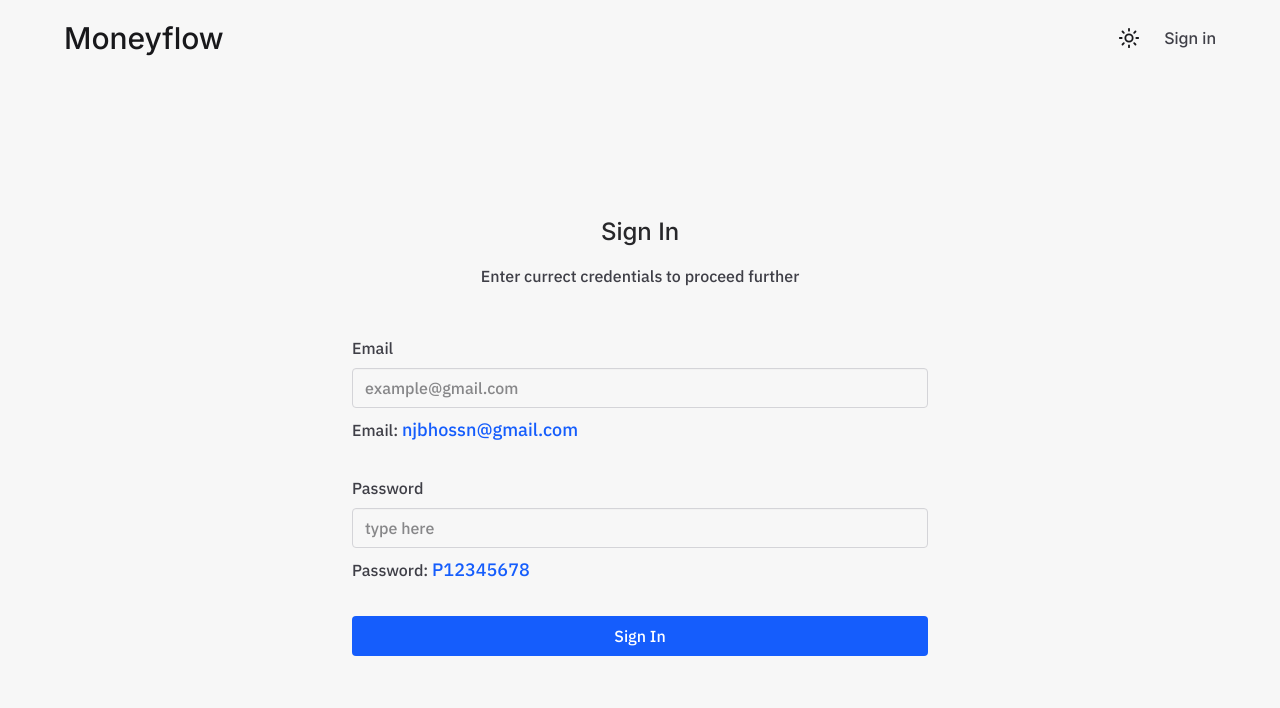
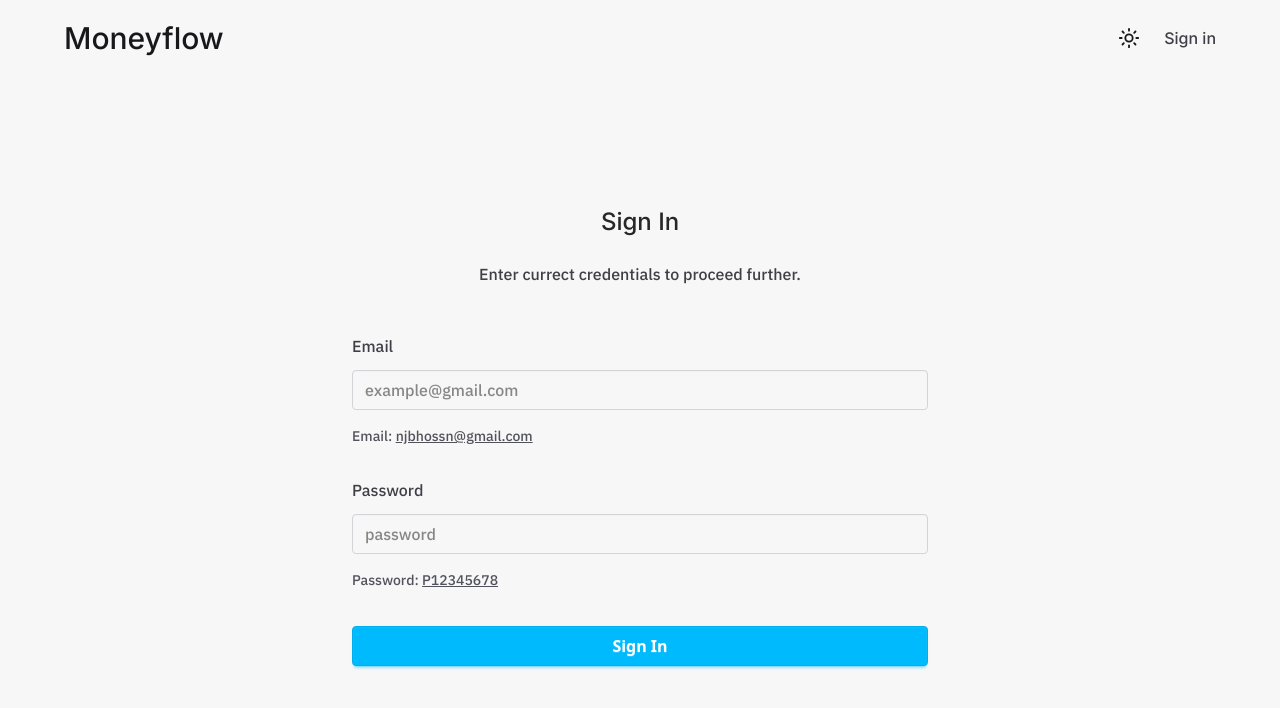
Before and after one commit to NajibHos/MoneyFlow, a React app: page /sign-in in a window 1280 px wide. Shown: the top 708 px of the page. Built offline with nearby package versions, Linux system fonts and the light colour scheme; no server answers; the HTML template or start-up script is replaced by a standard one.

Commit message:
style(form ui): add form element spacing; reduce default passoword, email text size; update sign in button ui

```diff
--- a/src/pages/SignIn.jsx
+++ b/src/pages/SignIn.jsx
@@ -30,7 +30,9 @@ const SignIn = () => {
       <div className="h-[80%] lg:h-full w-[90%] flex flex-col justify-center
         items-center gap-16 lg:gap-12"
       >
-        <div className="h-auto w-full flex flex-col justify-center items-center gap-4">
+        <div className="h-auto w-full flex flex-col justify-center items-center
+          gap-6"
+        >
           <div className="h-auto w-full text-center">
             <h2 className="text-2xl font-headings font-medium
               text-zinc-800 dark:text-zinc-200"
@@ -42,7 +44,7 @@ const SignIn = () => {
             <h2 className="text-base font-descriptions font-medium
               text-zinc-700 dark:text-zinc-300"
             >
-              Enter currect credentials to proceed further
+              Enter currect credentials to proceed further.
             </h2>
           </div>
         </div>
@@ -52,7 +54,7 @@ const SignIn = () => {
             items-center gap-8"
           >
             <div className="h-auto w-full flex flex-col justify-center
-              items-center gap-2"
+              items-center gap-3"
             >
               <div className="h-auto w-full text-left">
                 <h2 className="text-base font-medium font-descriptions
@@ -69,19 +71,21 @@ const SignIn = () => {
                   placeholder="example@gmail.com"
                   className="input w-full text-base font-descriptions font-medium
                   text-zinc-900 dark:text-white bg-transparent border
-                  border-zinc-300 dark:border-zinc-400"
+                  border-zinc-300 dark:border-zinc-400 rounded"
                 />
               </div>
-              <div className="h-auto w-full text-left">
-                <h2 className="text-base font-descriptions font-medium
-                  text-zinc-700 dark:text-zinc-300"
+              <div className="h-auto w-full text-left mt-1">
+                <h2 className="text-sm font-descriptions font-medium
+                  text-zinc-600 dark:text-zinc-400"
                 >
-                  Email: <span className="text-lg text-blue-600">njbhossn@gmail.com</span>
+                  Email: <span className="underline">
+                    njbhossn@gmail.com
+                  </span>
                 </h2>
               </div>
             </div>
             <div className="h-auto w-full flex flex-col justify-center
-              items-center gap-2"
+              items-center gap-3"
             >
               <div className="h-auto w-full text-left">
                 <h2 className="text-base font-medium font-descriptions
@@ -95,26 +99,26 @@ const SignIn = () => {
                   type="password"
                   name="password"
                   required
-                  placeholder="type here"
+                  placeholder="password"
                   className="input w-full text-base font-descriptions font-medium
                   text-zinc-900 dark:text-white bg-transparent border
-                  border-zinc-300 dark:border-zinc-400"
+                  border-zinc-300 dark:border-zinc-400 rounded"
                 />
               </div>
-              <div className="h-auto w-full text-left">
-                <h2 className="text-base font-descriptions font-medium
-                  text-zinc-700 dark:text-zinc-300"
+              <div className="h-auto w-full text-left mt-1">
+                <h2 className="text-sm font-descriptions font-medium
+                  text-zinc-600 dark:text-zinc-400"
                 >
-                  Password: <span className="text-lg text-blue-600">P12345678</span>
+                  Password: <span className="underline">P12345678</span>
                 </h2>
               </div>
             </div>
-            <div className="h-auto w-full">
+            <div className="h-auto w-full mt-1">
               <button
                 type="submit"
-                disabled={isPending}
-                className="w-full py-2 text-base font-descriptions font-medium
-                rounded cursor-pointer text-white bg-blue-600 disabled:bg-blue-500"
+                disabled={isPending ? 'disabled' : ''}
+                className="btn btn-info w-full text-base font-text
+                cursor-pointer rounded text-white"
               >
                 {isPending ? 'Signing In...' : 'Sign In'}
               </button>
```
